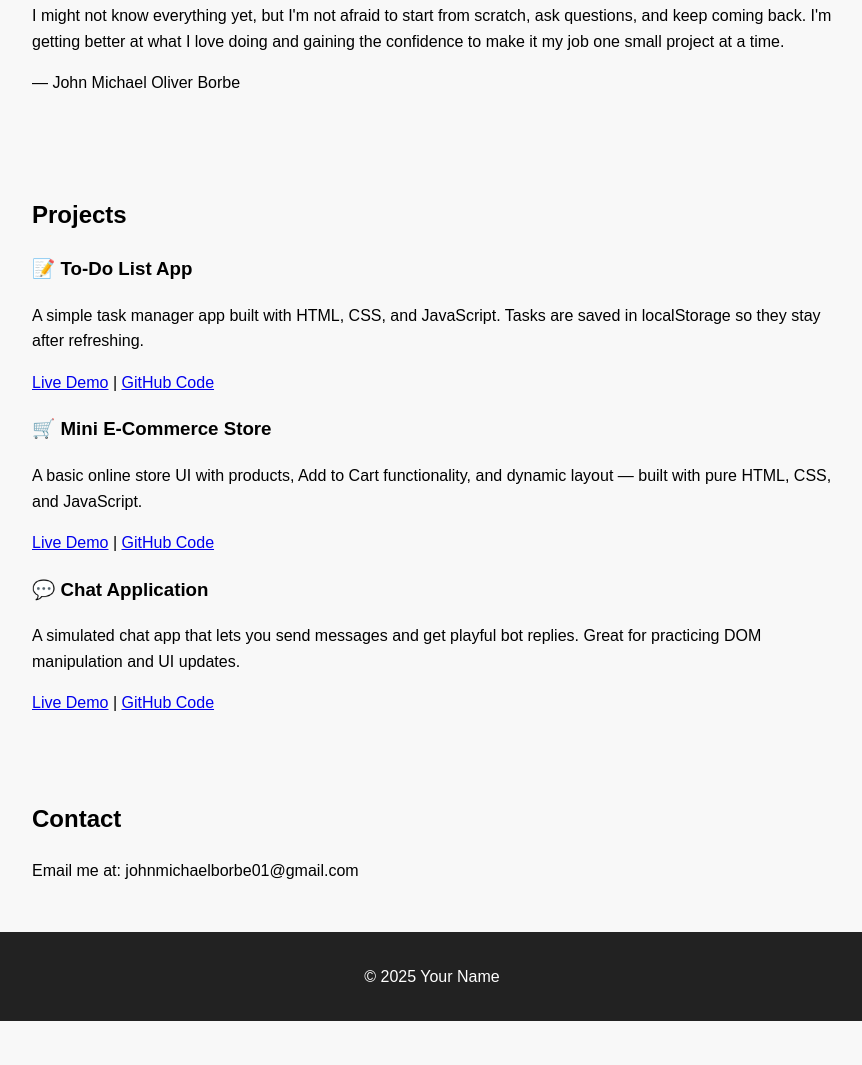
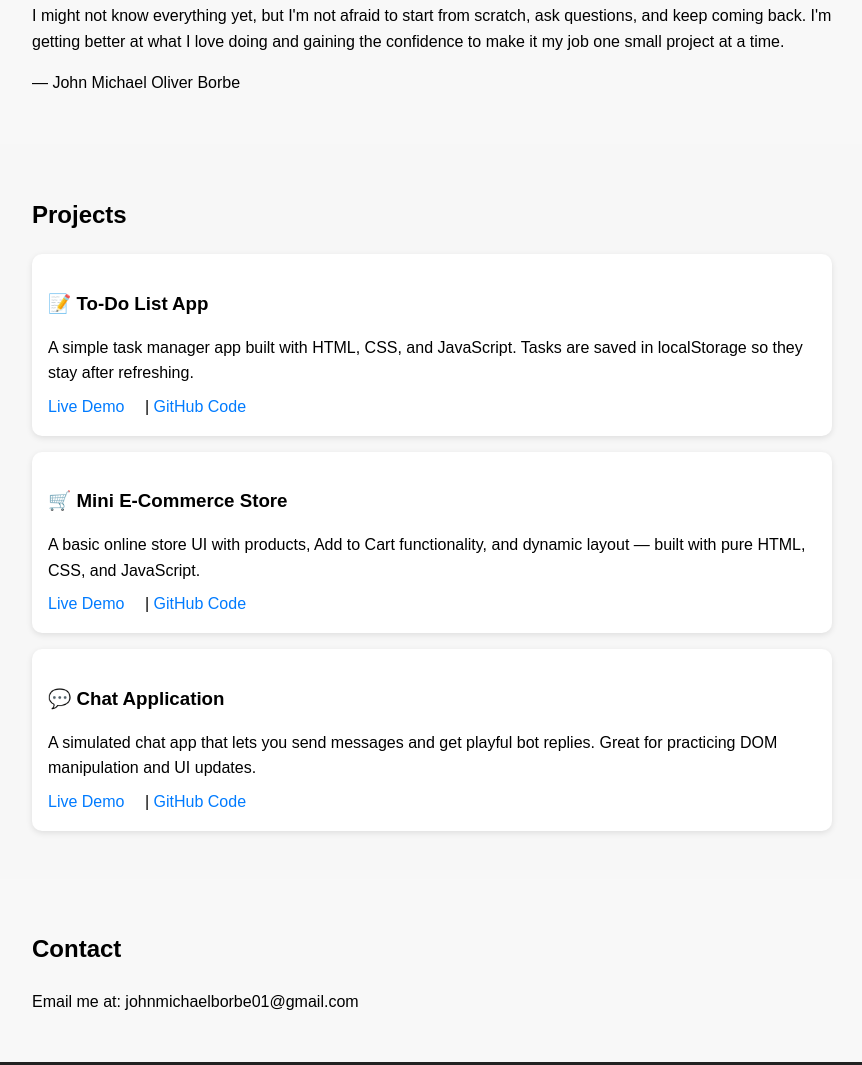
Before and after one commit to EngrJoong/portfolio-website, a plain HTML site: page index.html in a window 1280 px wide. Shown: the part 569-1634 px from the top of the page, without its empty margins (208-1070 px from the left). Before the commit the page ends 1590 px from the top, so only its background shows below. Drawn offline with Linux system fonts and the light colour scheme; a script that the page names is missing.

Commit message:
Update style.css

```diff
--- a/style.css
+++ b/style.css
@@ -31,3 +31,34 @@ footer {
   background-color: #222;
   color: #fff;
 }
+
+#projects {
+  padding: 2rem;
+  background: #f7f7f7;
+}
+
+.project {
+  background: white;
+  padding: 1rem;
+  margin: 1rem 0;
+  border-radius: 10px;
+  box-shadow: 0 2px 6px rgba(0,0,0,0.1);
+}
+
+.project h3 {
+  margin-bottom: 0.5rem;
+}
+
+.project p {
+  margin-bottom: 0.5rem;
+}
+
+.project a {
+  color: #007bff;
+  text-decoration: none;
+  margin-right: 1rem;
+}
+
+.project a:hover {
+  text-decoration: underline;
+}
```
